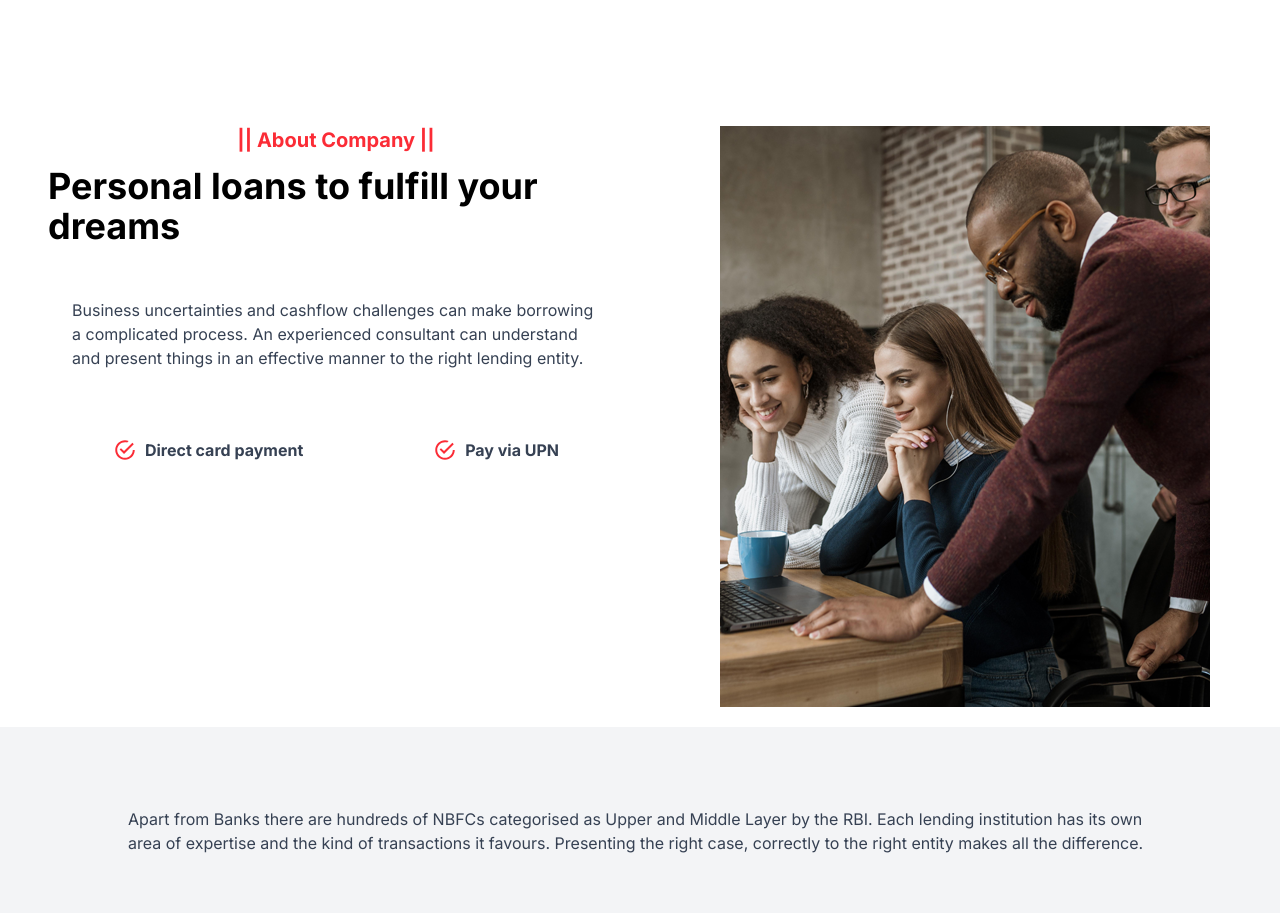
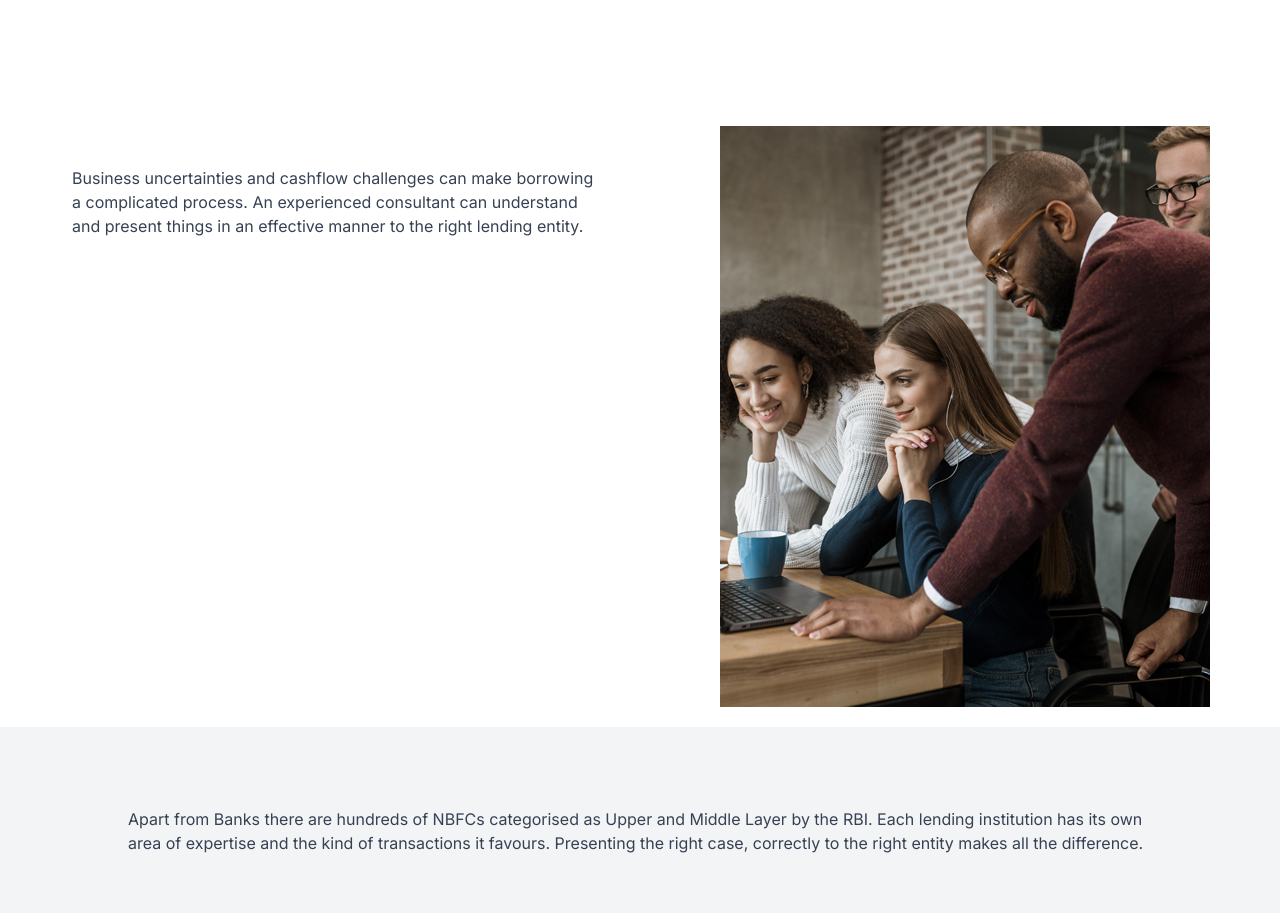
Before and after one commit to Keshavyadav98/Garvikfinancials, a Next.js app: page / in a window 1280 px wide. Shown: the part 900-1813 px from the top of the page. Built offline with nearby package versions, Linux system fonts and the light colour scheme.

Commit message:
font change, style

```diff
--- a/src/app/page.tsx
+++ b/src/app/page.tsx
@@ -73,10 +73,10 @@ export default function Home() {
         <div className="pt-30">
           <div className="flex justify-around flex-col lg:flex-row">
             <div className="w-full m-0 lg:m-5 lg:w-[45vw]">
-              <h1 className="text-center font-bold text-red-500 text-xl">|| About Company ||</h1>
+              {/* <h1 className="text-center font-bold text-red-500 text-xl">|| About Company ||</h1>
               <h1 className="py-3 text-4xl font-bold">
                 Personal loans to fulfill your dreams
-              </h1>
+              </h1> */}
 
               <div>
                 <div className="flex items-center py-10">
@@ -93,7 +93,7 @@ export default function Home() {
                 <p className="pb-5">
                 </p>
 
-                <div className="flex flex-col lg:flex-row justify-around">
+                {/* <div className="flex flex-col lg:flex-row justify-around">
                   <div className="p-2">
                     <div className="flex items-center gap-2">
                       <IoMdCheckmarkCircleOutline className="text-red-500 text-2xl font-black" />
@@ -107,7 +107,7 @@ export default function Home() {
                       <h2 className="font-bold text-gray-700">Pay via UPN</h2>
                     </div>
                   </div>
-                </div>
+                </div> */}
 
                 {/* <button
                   type="button"
```
